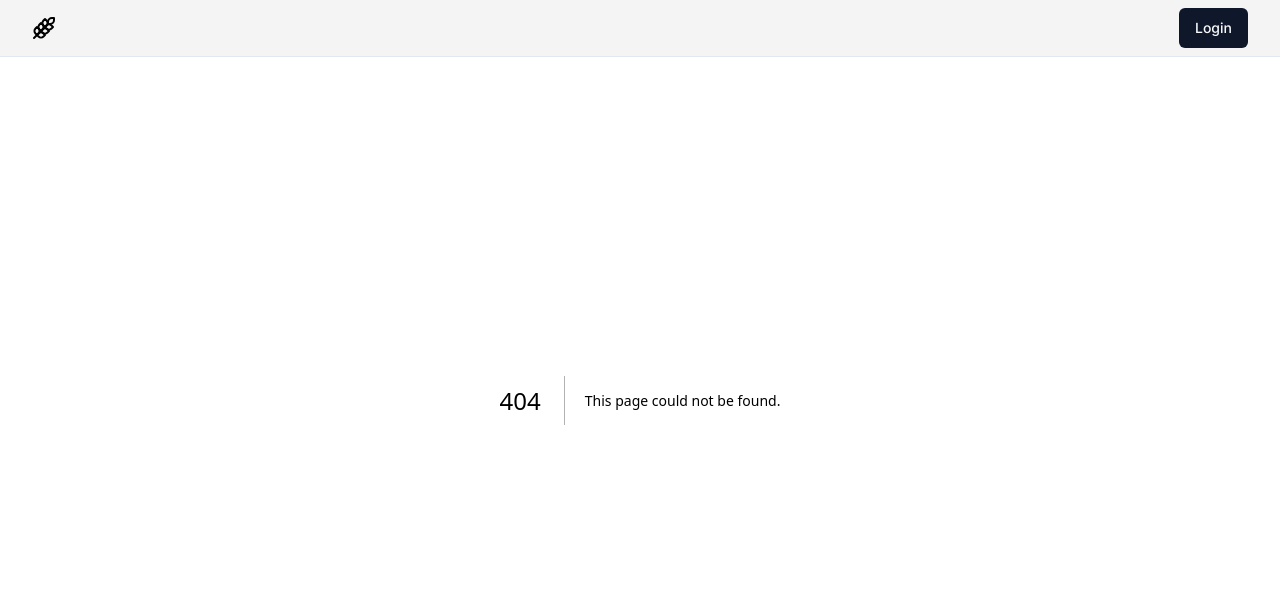
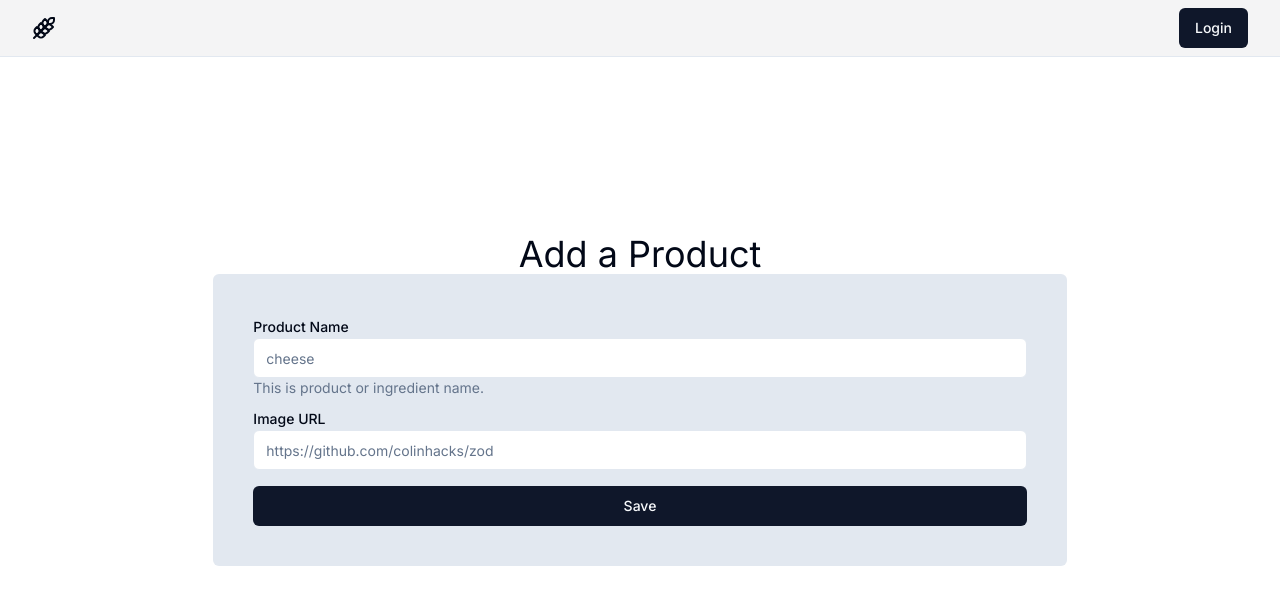
Before and after one commit to takahiromitsui/grocery-guide-frontend, a Next.js app: page /users in a window 1280 px wide. Before the commit this address had no page. Shown: the top 604 px of the page. Built offline with nearby package versions, Linux system fonts and the light colour scheme; no server answers.

Commit message:
feat: add product api

```diff
--- /dev/null
+++ b/src/api/products.ts
@@ -0,0 +1,6 @@
+import axios from '@/api/config';
+
+export function createProduct(data: any) {
+	const url = '/products';
+	return axios.post(url, data).then(res => res);
+}
--- /dev/null
+++ b/src/app/(users)/users/page.tsx
@@ -0,0 +1,12 @@
+import ProductForm from '@/components/form/ProductForm';
+
+export default async function Users() {
+	return (
+		<>
+			<h1 className='text-4xl'>Add a Product</h1>
+			<div className='bg-slate-200 p-10 rounded-md w-8/12'>
+				<ProductForm />
+			</div>
+		</>
+	);
+}
--- /dev/null
+++ b/src/components/form/ProductForm.tsx
@@ -0,0 +1,106 @@
+'use client';
+
+import { zodResolver } from '@hookform/resolvers/zod';
+import { useForm } from 'react-hook-form';
+import { z } from 'zod';
+
+import { Button } from '@/components/ui/button';
+import {
+	Form,
+	FormControl,
+	FormDescription,
+	FormField,
+	FormItem,
+	FormLabel,
+	FormMessage,
+} from '@/components/ui/form';
+import { Input } from '@/components/ui/input';
+import { useMutation } from '@tanstack/react-query';
+import { createProduct } from '@/api/products';
+
+const ProductFormSchema = z.object({
+	productName: z
+		.string({
+			required_error: 'Product name is required',
+		})
+		.min(2, { message: 'Product name must be at least 2 characters long' }),
+	imageURL: z.string().url({ message: 'Invalid URL' }),
+});
+
+export default function ProductForm() {
+	const form = useForm<z.infer<typeof ProductFormSchema>>({
+		resolver: zodResolver(ProductFormSchema),
+		defaultValues: {
+			productName: '',
+		},
+	});
+	// const router = useRouter();
+	// const signUpMutation = useMutation({
+	// 	mutationFn: signUp,
+	// 	onError: error => {
+	// 		console.log(error);
+	// 	},
+	// 	onSuccess: () => {
+	// 		console.log('success');
+	// 		router.push('/login');
+	// 	},
+	// });
+
+	const createProductMutation = useMutation({
+		mutationFn: createProduct,
+		onError: error => {
+			console.log(error);
+		},
+		onSuccess: () => {
+			console.log('success');
+		},
+	});
+
+	function onSubmit(data: z.infer<typeof ProductFormSchema>) {
+		const {productName, imageURL} = data;
+		createProductMutation.mutate({name: productName, imageURL});
+	}
+	return (
+		<Form {...form}>
+			<form onSubmit={form.handleSubmit(onSubmit)} className='w-full'>
+				<div className='space-y-2'>
+					<FormField
+						control={form.control}
+						name='productName'
+						render={({ field }) => (
+							<FormItem>
+								<FormLabel>Product Name</FormLabel>
+								<FormControl>
+									<Input placeholder='cheese' {...field} />
+								</FormControl>
+								<FormDescription>
+									This is product or ingredient name.
+								</FormDescription>
+								<FormMessage />
+							</FormItem>
+						)}
+					/>
+					<FormField
+						control={form.control}
+						name='imageURL'
+						render={({ field }) => (
+							<FormItem>
+								<FormLabel>Image URL</FormLabel>
+								<FormControl>
+									<Input
+										placeholder='https://github.com/colinhacks/zod'
+										{...field}
+									/>
+								</FormControl>
+								<FormMessage />
+							</FormItem>
+						)}
+					/>
+				</div>
+				<Button className='w-full mt-4' type='submit'>
+					Save
+				</Button>
+			</form>
+		</Form>
+	);
+}
```
